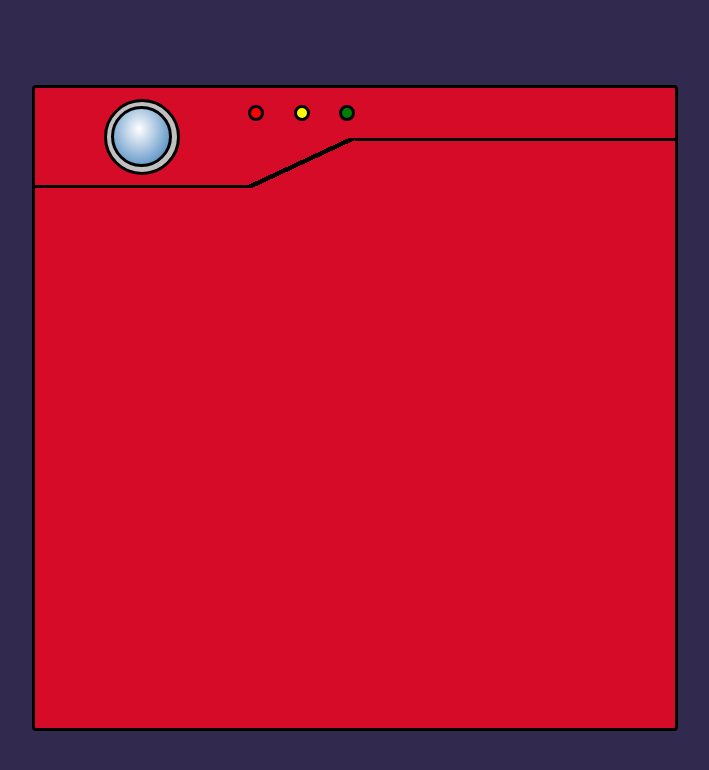
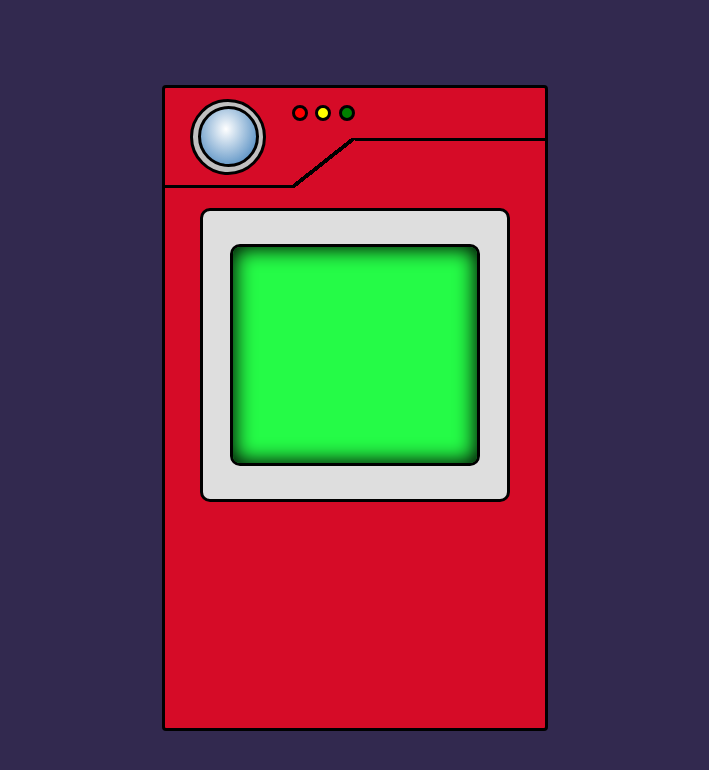
Before and after one commit to mikefieldmay/Pokedex-CSS, a plain HTML site: page index.html in a window 1280 px wide. Shown: the whole page, without its empty margins (285-994 px from the left). Drawn offline with Linux system fonts and the light colour scheme.

Commit message:
Add pokedex screen

```diff
--- a/index.html
+++ b/index.html
@@ -23,6 +23,14 @@
       </div>
       <div class="pokedex__header_curve"></div>
     </div>
+    <div class="pokedex__screen_container">
+      <div class="pokedex__screen"></div>
+      <div class="pokedex__burger_menu">
+        <span class="pokedex__burger_line"></span>
+        <span class="pokedex__burger_line"></span>
+        <span class="pokedex__burger_line"></span>
+      </div>
+    </div>
   </div>
 </body>
 </html>
--- a/main.css
+++ b/main.css
@@ -18,11 +18,11 @@ body {
 
 .pokedex__container {
   width: 50vw;
+  max-width: 380px;
   height: 80vh;
   background-color: var(--pokedex-main-colour);
   border-radius: 4px;
   border: var(--border-outline) solid black;
-  display: flex;
 }
 
 .pokedex__header {
@@ -102,3 +102,34 @@ body {
   border-radius: 50%;
   border: var(--border-outline) solid black;
 }
+
+.pokedex__screen_container {
+  height: 45%;
+  width: 80%;
+  margin: 20px auto;
+  border: var(--border-outline) solid black;
+  border-radius: 10px;
+  background: rgb(222, 222, 222);
+  display: flex;
+  flex-direction: column;
+
+  align-items: center;
+  justify-content: center;
+}
+
+.pokedex__screen {
+  height: 75%;
+  width: 80%;
+  border: var(--border-outline) solid black;
+  border-radius: 10px;
+  background: #25FB47;
+  box-shadow: 0 0 20px 2px black inset;
+}
+
+.pokedex__burger_menu {
+
+}
+
+.pokedex__burger_line {
+
+}
```
